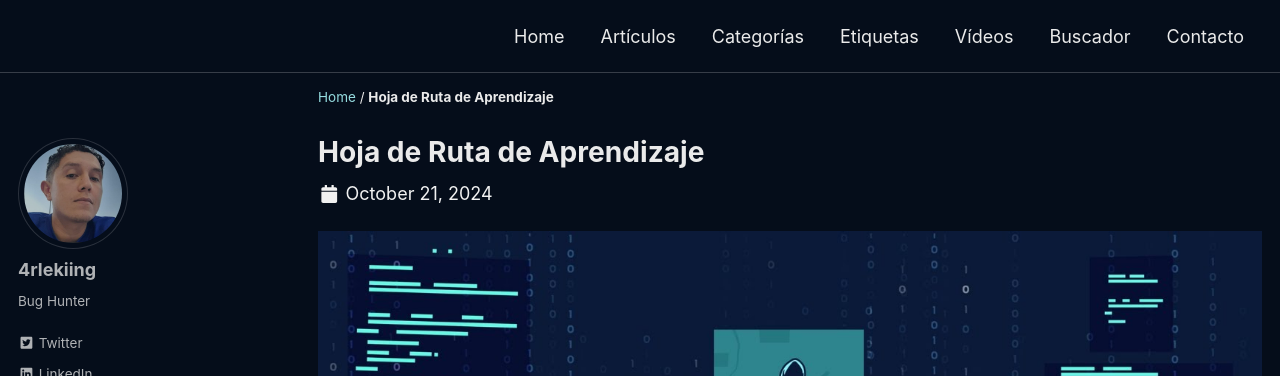
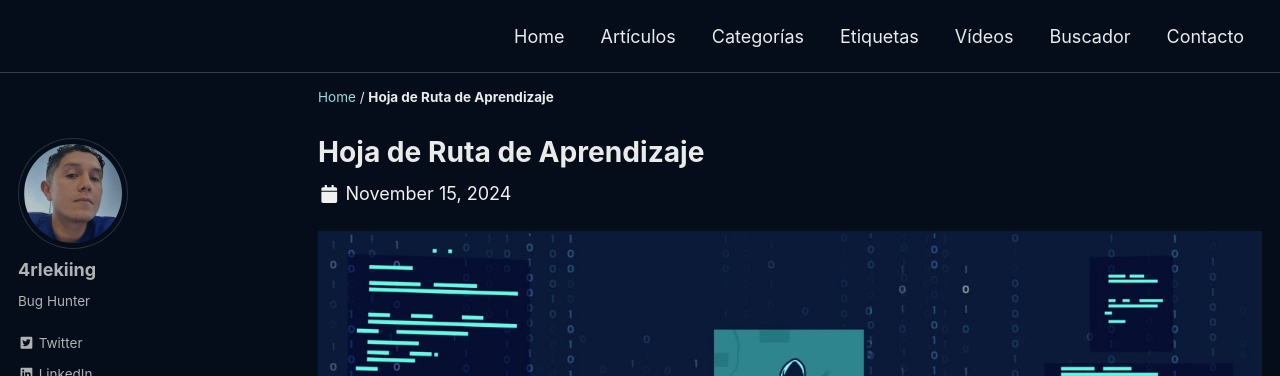
Before and after one commit to 4rleki-ing/try.github.io, a Jekyll site: the page built from _posts/2024-01-01-Ruta-de-Aprendizaje.md, in a window 1280 px wide and 900 px high. Shown: the top 376 px of the window. Built offline with Jekyll 4.4.1, drawn with Linux system fonts in a browser that asks for light colours; cached includes are drawn as plain includes; a script that is not in the unit is left out; some of the changed text lies outside the part shown.

Commit message:
Update 2024-01-01-Ruta-de-Aprendizaje.md

```diff
--- a/_posts/2024-01-01-Ruta-de-Aprendizaje.md
+++ b/_posts/2024-01-01-Ruta-de-Aprendizaje.md
@@ -2,7 +2,7 @@
 layout: single
 title: Hoja de Ruta de Aprendizaje
 excerpt: "Desde los principios fundamentales hasta las técnicas avanzadas, esta hoja de ruta proporciona pasos claros y recursos esenciales para ayudarle a desarrollar un conjunto sólido de habilidades."
-date: 2024-10-21
+date: 2024-11-15
 classes: wide
 header:
   teaser: https://tryhackme.4kiing.net/assets/images/Ruta-Aprendizaje/Ruta.jpeg
```
